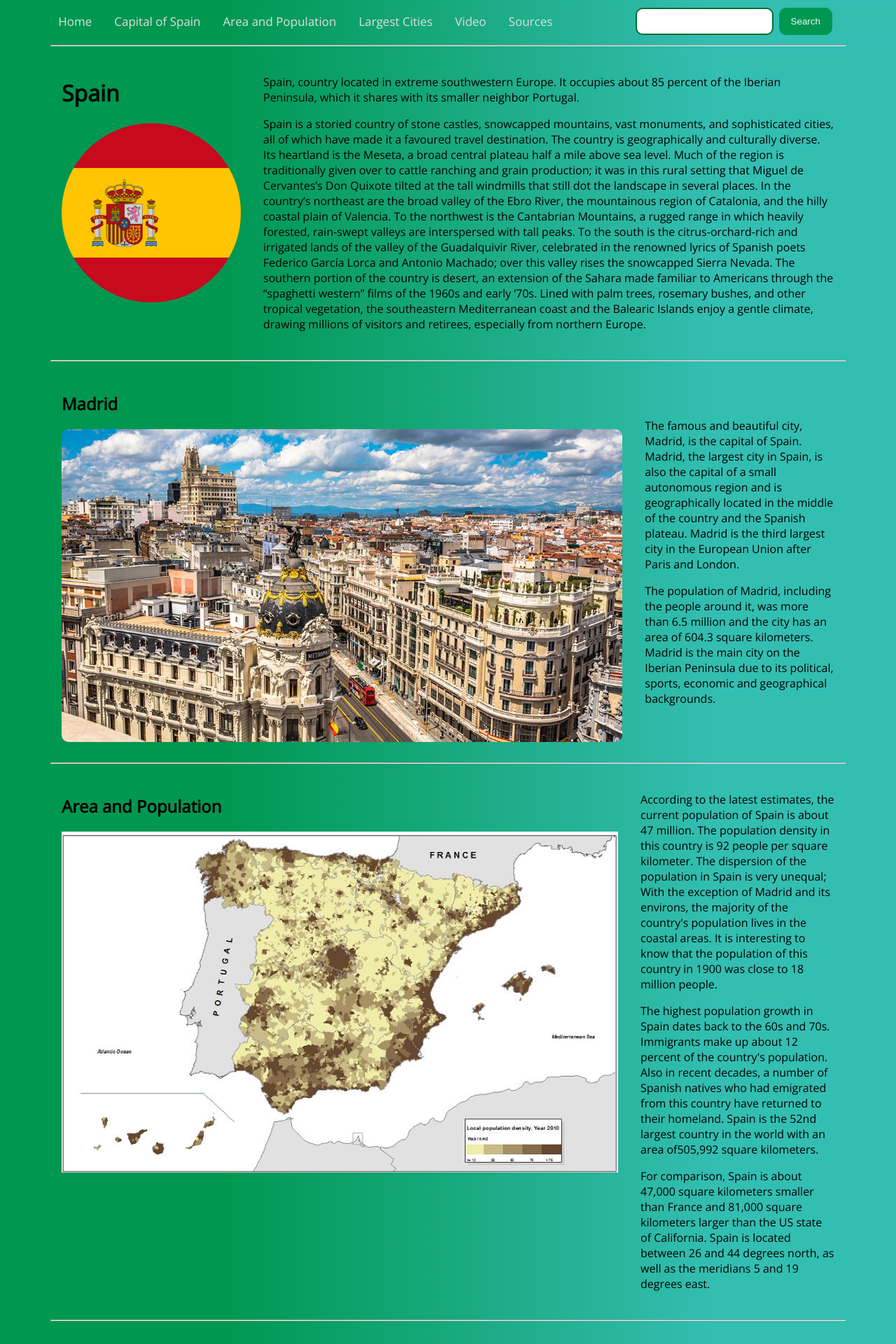
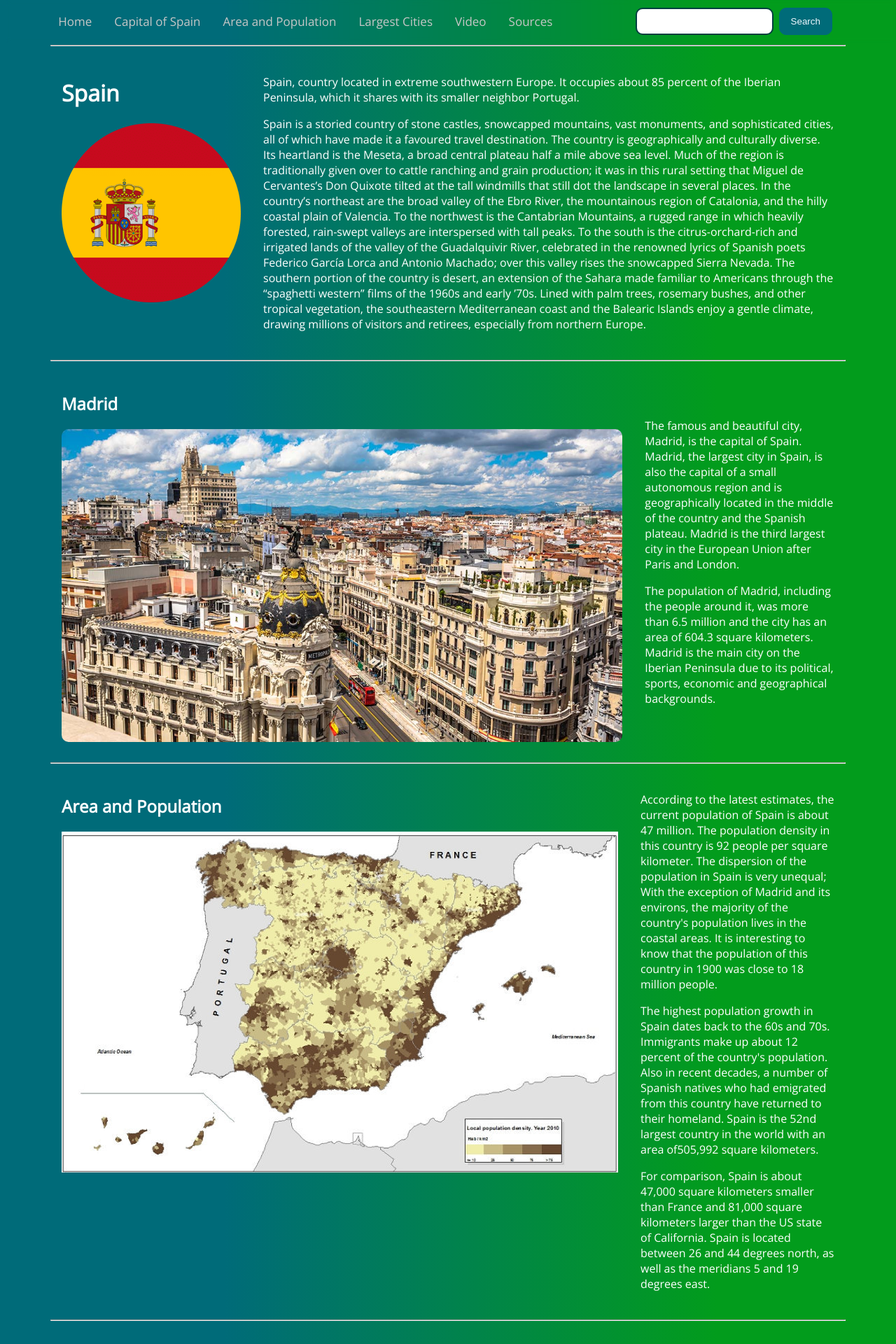
Before and after one commit to shakibfarzan/Shakib_Farzan, a PHP site: page / in a window 1280 px wide. Shown: the top 1920 px of the page at 70% size. Run offline with PHP 8.4, Linux system fonts and the light colour scheme.

Commit message:
changed color

```diff
--- a/styles.css
+++ b/styles.css
@@ -1,11 +1,11 @@
 :root {
-  --color-text: rgb(0, 0, 0);
+  --color-text: rgb(255, 255, 255);
   --color-text-btn: aliceblue;
-  --color-text-lighter: rgb(223, 222, 222);
-  --color-background-1: rgb(0, 151, 81);
-  --color-background-1-darker: rgb(0, 109, 49);
-  --color-background-2: rgb(51, 190, 178);
-  --color-background-2-darker: rgb(43, 151, 137);
+  --color-text-lighter: rgb(199, 199, 199);
+  --color-background-1: rgb(0, 107, 121);
+  --color-background-1-darker: rgb(0, 63, 63);
+  --color-background-2: rgb(2, 156, 28);
+  --color-background-2-darker: rgb(0, 94, 20);
 }
 
 html {
```
